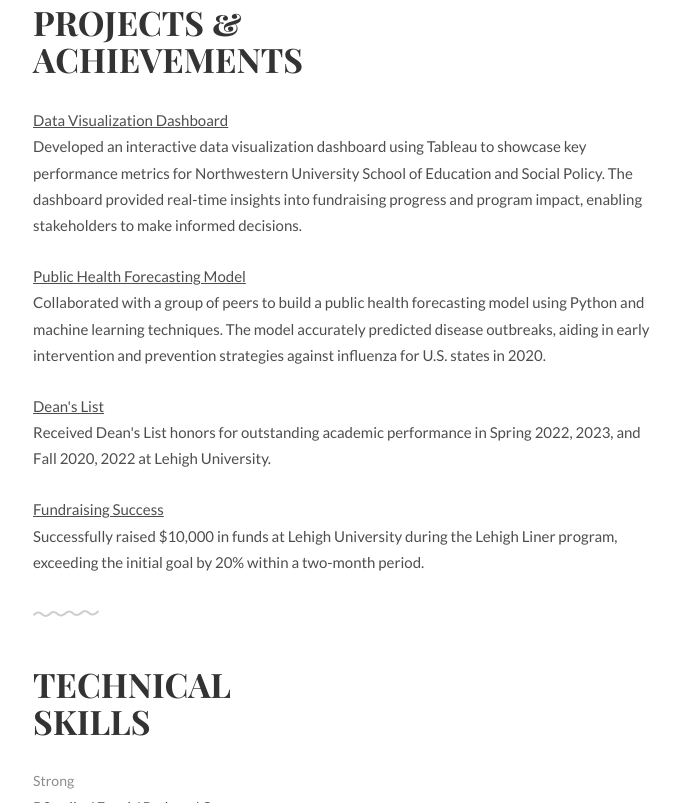
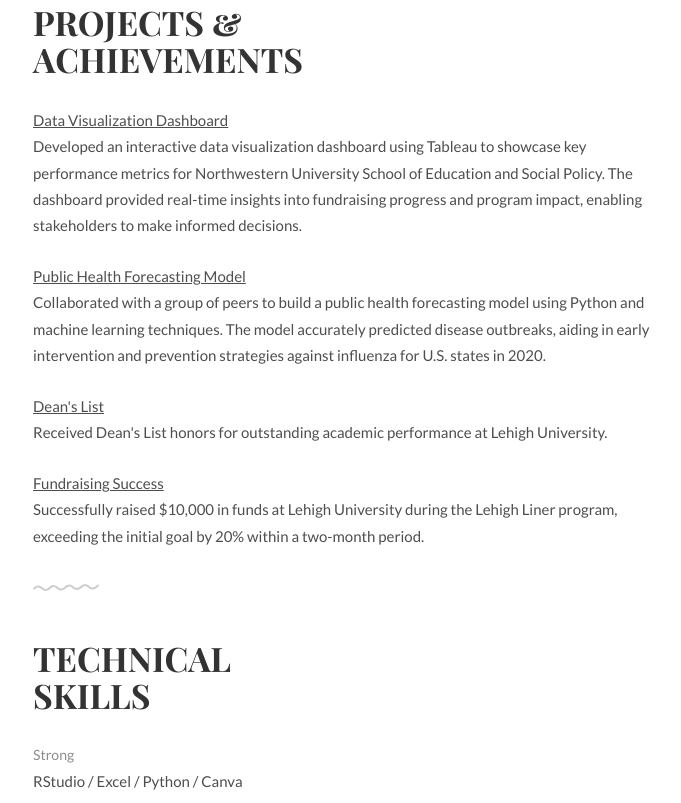
Before and after one commit to adali18/Adali-Rea-, a plain HTML site: page index.html in a window 1280 px wide. Shown: the part 1182-1985 px from the top of the page, without its empty margins (296-977 px from the left). Drawn offline with Linux system fonts and the light colour scheme.

Commit message:
index.html

```diff
--- a/index.html
+++ b/index.html
@@ -101,7 +101,7 @@
 			</ul>
 			<ul class="award-list list-flat">
 				<li><a href="#">Dean's List</a></li>
-				<li>Received Dean's List honors for outstanding academic performance in Spring 2022, 2023, and Fall 2020, 2022 at Lehigh University.</li>
+				<li>Received Dean's List honors for outstanding academic performance at Lehigh University.</li>
 
 			</ul>
 				<ul class="award-list list-flat">
```
